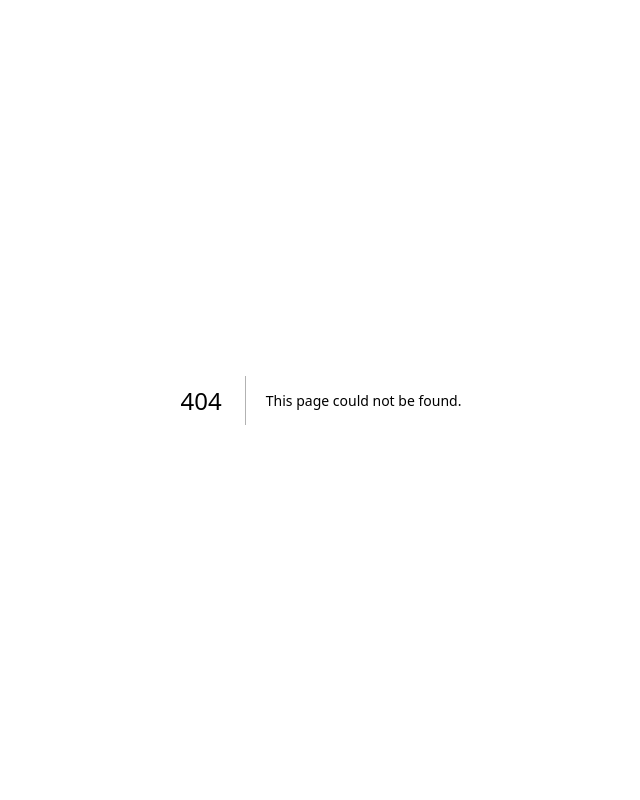
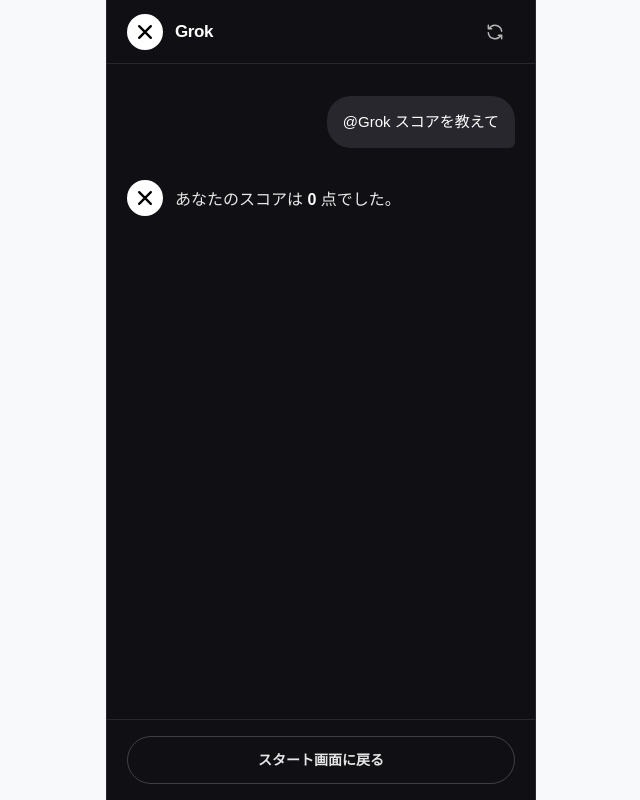
Before and after one commit to myGi3002/cicd_test, a Next.js app: page /result in a window 1280 px wide. Before the commit this address had no page. Shown: the whole page, without its empty margins (319-959 px from the left). Built offline with nearby package versions, Linux system fonts and the light colour scheme.

Commit message:
画面フローの修正

```diff
--- a/app/layout.tsx
+++ b/app/layout.tsx
@@ -13,8 +13,8 @@ const geistMono = Geist_Mono({
 });
 
 export const metadata: Metadata = {
-  title: "ゲーム結果 | Grok",
-  description: "Grokとのチャットでゲームのスコアを確認します。",
+  title: "冷笑ハンター",
+  description: "タイムラインから冷笑ポストを見つけるゲームです。",
 };
 
 export default function RootLayout({ children }: LayoutProps<"/">) {
--- a/app/page.tsx
+++ b/app/page.tsx
@@ -1,6 +1,15 @@
 
-import { ResultPage } from "@/features/result-page/result-page";
+import Link from "next/link";
 
-export default function Home() {
-  return <ResultPage />;
+export default function HomePage() {
+  return (
+    <main className="mx-auto flex min-h-dvh w-full max-w-[430px] items-center justify-center border-x border-[#eff3f4] bg-white px-6">
+      <Link
+        className="inline-flex min-h-14 min-w-56 items-center justify-center rounded-full bg-[#1d9bf0] px-8 text-base font-bold text-white shadow-[0_8px_20px_rgba(29,155,240,0.22)] transition-colors hover:bg-[#1688d4] focus-visible:outline-2 focus-visible:outline-offset-4 focus-visible:outline-[#1d9bf0] active:bg-[#1478be] motion-reduce:transition-none"
+        href="/play"
+      >
+        ゲームスタート
+      </Link>
+    </main>
+  );
 }
--- a/app/play/BattleGame.tsx
+++ b/app/play/BattleGame.tsx
@@ -25,11 +25,11 @@ const newRun = (questions: PublicQuestion[]): Run => ({
 });
 
 /** 全部終わったときに移動する結果画面 */
-const RESULT_PATH = '/';
+const RESULT_PATH = '/result';
 
 /**
  * 1ゲーム分の進行
- * 問題をAPIからランダムに取得 → タイムラインを順番に遊ぶ → 結果画面（/?score=合計点）へ
+ * 問題をAPIからランダムに取得 → タイムラインを順番に遊ぶ → 結果画面（/result?score=合計点）へ
  * 正解判定・ヒントはサーバー（/api/questions/:id/check, /judge, /hint）に任せる。
  */
 export function BattleGame() {
--- a/app/play/BattleLoading.tsx
+++ b/app/play/BattleLoading.tsx
@@ -14,7 +14,7 @@ export function BattleLoading({ error, onRetry }: Props) {
     <XPhone>
       <header className="flex items-center gap-4 border-b border-x-line bg-black/85 px-4 pt-2.5 pb-3 backdrop-blur-md">
         <Link
-          href="/start"
+          href="/"
           className="grid size-9 place-items-center rounded-full text-x-text hover:bg-x-text/10"
           aria-label="スタート画面にもどる"
         >
@@ -35,7 +35,7 @@ export function BattleLoading({ error, onRetry }: Props) {
             <p className="text-[13px] text-x-sub">{error}</p>
             <div className="mt-3 flex flex-wrap justify-center gap-2.5">
               <button type="button" className={PILL_PRIMARY} onClick={onRetry}>再試行</button>
-              <Link href="/start" className={`${PILL} inline-flex items-center`}>スタート画面にもどる</Link>
+              <Link href="/" className={`${PILL} inline-flex items-center`}>スタート画面にもどる</Link>
             </div>
           </>
         ) : (
--- a/app/play/BattleScreen.tsx
+++ b/app/play/BattleScreen.tsx
@@ -299,7 +299,7 @@ function PauseMenu({ onClose }: { onClose: () => void }) {
           <Link href="/settings" className={`${PILL} flex min-h-11 items-center justify-center`}>
             設定
           </Link>
-          <Link href="/start" className={`${PILL_DANGER} flex min-h-11 items-center justify-center`}>
+          <Link href="/" className={`${PILL_DANGER} flex min-h-11 items-center justify-center`}>
             バトルをやめる
           </Link>
         </div>
--- /dev/null
+++ b/app/result/page.tsx
@@ -0,0 +1,35 @@
+import { Suspense } from "react";
+import type { Metadata } from "next";
+import { ResultPage } from "@/features/result-page/result-page";
+
+export const metadata: Metadata = { title: "ゲーム結果 | 冷笑ハンター" };
+
+type ResultRouteProps = {
+  searchParams: Promise<{ score?: string | string[] }>;
+};
+
+export default function ResultRoute({ searchParams }: ResultRouteProps) {
+  return (
+    <Suspense
+      fallback={
+        <main className="mx-auto flex min-h-dvh w-full max-w-[430px] items-center justify-center bg-[#101014] text-white">
+          <p role="status">結果を読み込み中...</p>
+        </main>
+      }
+    >
+      <ResultContent searchParams={searchParams} />
+    </Suspense>
+  );
+}
+
+async function ResultContent({ searchParams }: ResultRouteProps) {
+  const scoreParam = (await searchParams).score;
+  const scoreString = Array.isArray(scoreParam) ? scoreParam[0] : scoreParam;
+  const parsedScore =
+    typeof scoreString === "string" && /^\d+$/.test(scoreString)
+      ? Number(scoreString)
+      : 0;
+  const score = Number.isSafeInteger(parsedScore) ? parsedScore : 0;
+
+  return <ResultPage score={score} />;
+}
--- a/app/start/page.tsx
+++ b/app/start/page.tsx
@@ -1,14 +1,5 @@
-import Link from "next/link";
+import { redirect } from "next/navigation";
 
 export default function StartPage() {
-  return (
-    <main className="mx-auto flex min-h-dvh w-full max-w-[430px] items-center justify-center border-x border-[#eff3f4] bg-white px-6">
-      <Link
-        className="inline-flex min-h-14 min-w-56 items-center justify-center rounded-full bg-[#1d9bf0] px-8 text-base font-bold text-white shadow-[0_8px_20px_rgba(29,155,240,0.22)] transition-colors hover:bg-[#1688d4] focus-visible:outline-2 focus-visible:outline-offset-4 focus-visible:outline-[#1d9bf0] active:bg-[#1478be] motion-reduce:transition-none"
-        href="/"
-      >
-        ゲームスタート
-      </Link>
-    </main>
-  );
+  redirect("/");
 }
--- a/features/result-page/result-page.tsx
+++ b/features/result-page/result-page.tsx
@@ -5,12 +5,11 @@ import { useEffect, useState } from "react";
 
 const question = "@Grok スコアを教えて";
 const answerPrefix = "あなたのスコアは ";
-const answerScore = "1,280";
 const answerSuffix = " 点でした。";
-const answer = `${answerPrefix}${answerScore}${answerSuffix}`;
 
 type ConversationProps = {
   onReplay: () => void;
+  score: number;
 };
 
 function GrokMark({ className = "" }: { className?: string }) {
@@ -31,7 +30,9 @@ function GrokMark({ className = "" }: { className?: string }) {
   );
 }
 
-function Conversation({ onReplay }: ConversationProps) {
+function Conversation({ onReplay, score }: ConversationProps) {
+  const answerScore = score.toLocaleString("ja-JP");
+  const answer = `${answerPrefix}${answerScore}${answerSuffix}`;
   const [typedQuestion, setTypedQuestion] = useState("");
   const [typedAnswer, setTypedAnswer] = useState("");
   const [stage, setStage] = useState<
@@ -83,7 +84,7 @@ function Conversation({ onReplay }: ConversationProps) {
     timer = window.setTimeout(typeQuestion, reducedMotion ? 0 : 400);
 
     return () => window.clearTimeout(timer);
-  }, []);
+  }, [answer]);
 
   const visiblePrefix = typedAnswer.slice(0, answerPrefix.length);
   const visibleScore = typedAnswer.slice(
@@ -170,7 +171,7 @@ function Conversation({ onReplay }: ConversationProps) {
       <footer className="shrink-0 border-t border-white/10 px-5 pt-4 pb-[calc(1rem+env(safe-area-inset-bottom))]">
         <Link
           className="flex min-h-12 w-full items-center justify-center rounded-full border border-white/20 text-sm font-semibold text-white/90 transition-colors hover:bg-white/10 focus-visible:outline-2 focus-visible:outline-offset-2 focus-visible:outline-white motion-reduce:transition-none"
-          href="/start"
+          href="/"
         >
           スタート画面に戻る
         </Link>
@@ -179,13 +180,14 @@ function Conversation({ onReplay }: ConversationProps) {
   );
 }
 
-export function ResultPage() {
+export function ResultPage({ score }: { score: number }) {
   const [conversationKey, setConversationKey] = useState(0);
 
   return (
     <Conversation
       key={conversationKey}
       onReplay={() => setConversationKey((key) => key + 1)}
+      score={score}
     />
   );
 }
```
Also changed, not shown: 1 other file (tests, documents, lock files or other folders).
